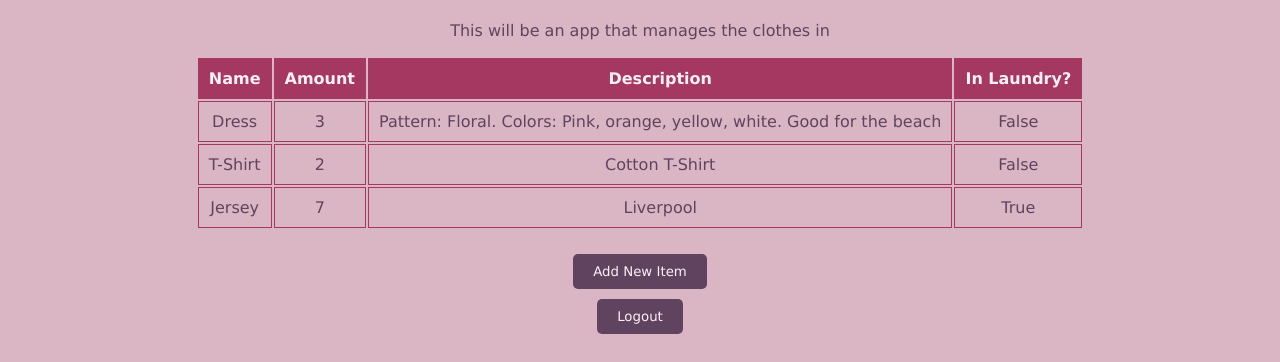
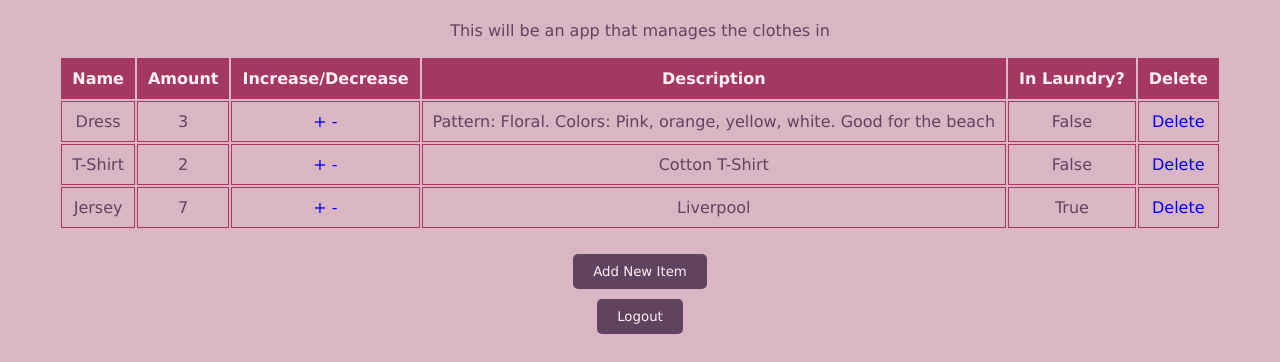
Before and after one commit to kilauakhyaari/My-Wardrobe, a Django app: template main/templates/main.html in a window 1280 px wide. Shown: the top 362 px of the page. Run offline with Django 4.2, Linux system fonts and the light colour scheme; the template is opened without the code that fills it: values that come from a table or form of the project are taken from there, others are empty; data comes from the database, SQL or seed files in the repository; both versions use the stored data as it was after the commit.

Commit message:
Menambahkan fungsi delete dan increase/decrease

```diff
--- a/MyWardrobe/settings.py
+++ b/MyWardrobe/settings.py
@@ -133,8 +133,6 @@ USE_TZ = True
 
 STATIC_URL = 'static/'
 
-STATIC_URL = 'static/'
-
 STATIC_ROOT = os.path.join(BASE_DIR, 'static')
 
 # Default primary key field type
--- a/main/templates/main.html
+++ b/main/templates/main.html
@@ -85,15 +85,24 @@
         <tr>
             <th>Name</th>
             <th>Amount</th>
+            <th>Increase/Decrease</th>
             <th>Description</th>
             <th>In Laundry?</th>
+            <th>Delete</th>
         </tr>
         {% for item in items %}
             <tr>
                 <td>{{ item.name }}</td>
                 <td>{{ item.amount }}</td>
+                <td>
+                    <!-- Increase and Decrease Buttons -->
+                    <a href="{% url 'main:increase_amount' item.id %}">+</a>
+                    <a href="{% url 'main:decrease_amount' item.id %}">-</a>
+                </td>
                 <td>{{ item.description }}</td>
                 <td>{{ item.in_laundry }}</td>
+                <!-- Delete Button -->
+                <td><a href="{% url 'main:delete_item' item.id %}">Delete</a></td>
             </tr>
         {% endfor %}
     </table>
--- a/main/urls.py
+++ b/main/urls.py
@@ -1,5 +1,5 @@
 from django.urls import path
-from main.views import show_main, create_product, show_xml, show_json, show_json_by_id, show_xml_by_id, register, login_user, logout_user
+from main.views import show_main, create_product, show_xml, show_json, show_json_by_id, show_xml_by_id, register, login_user, logout_user, increase_amount, decrease_amount, delete_item
 
 app_name = 'main'
 
@@ -13,4 +13,8 @@ urlpatterns = [
     path('register/', register, name='register'),
     path('login/', login_user, name='login'),
     path('logout/', logout_user, name='logout'),
+    path('increase_amount/<int:item_id>/', increase_amount, name='increase_amount'),
+    path('decrease_amount/<int:item_id>/', decrease_amount, name='decrease_amount'),
+    path('delete_item/<int:item_id>/', delete_item, name='delete_item'),
+
 ]
```
Also changed, not shown: main/views.py (+22 -2 lines), README.md, db.sqlite3.
